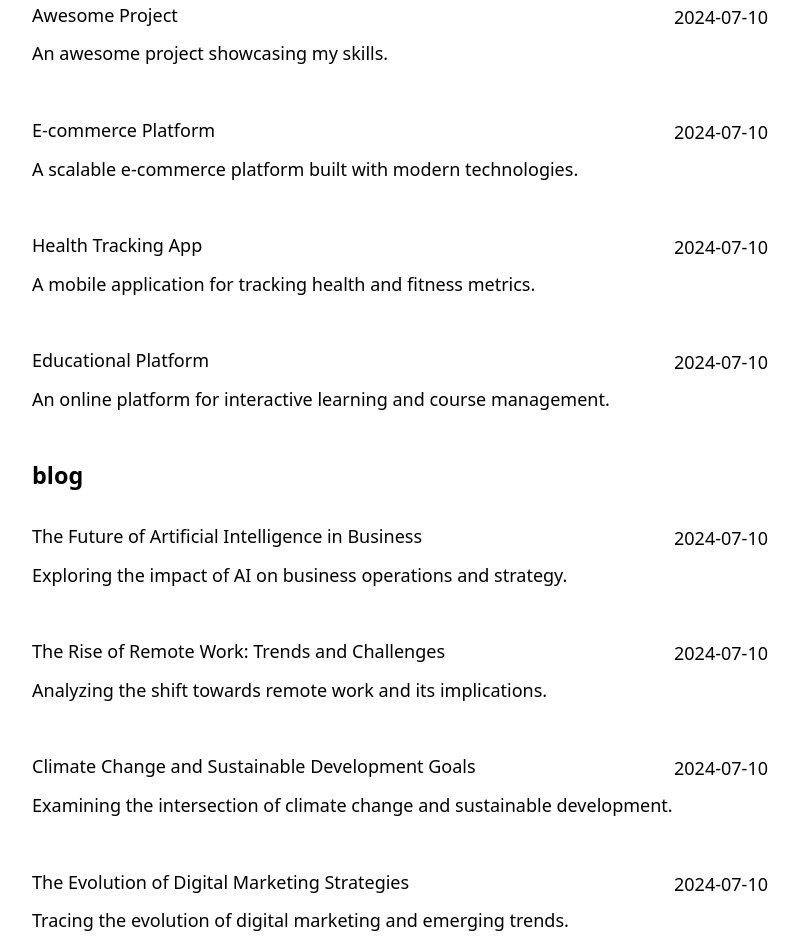
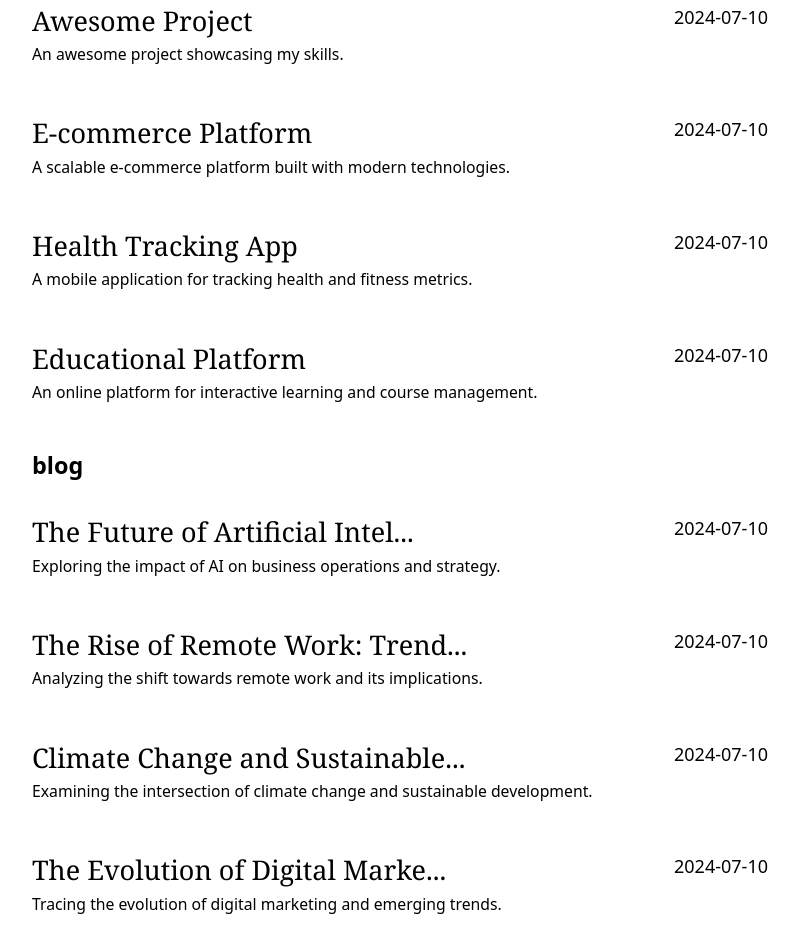
Before and after one commit to Thomas-Zabalo/astro-template, an Astro site: page / in a window 1280 px wide. Shown: the part 1590-2542 px from the top of the page, without its empty margins (240-1039 px from the left). Built offline with nearby package versions, Linux system fonts and the light colour scheme; Astro itself is replaced by a stand-in of ours.

Commit message:
fix lenght content

```diff
--- a/src/components/Card.astro
+++ b/src/components/Card.astro
@@ -8,32 +8,38 @@ interface Props {
 }
 
 const { url, title, body, date } = Astro.props;
+
+function truncateTitle(title: string, maxLength: number): string {
+    if (title.length > maxLength) {
+        return title.substring(0, maxLength) + "...";
+    } else {
+        return title;
+    }
+}
 ---
 
-<li class="project-item">
+<li class="list-none">
     <a class="project-link" href={url}>
         <div class="flex gap-6 justify-between">
-            <h3 class="project-title">
-                {title}
+            <h3
+                class="project-title text-xl leading-tight font-serif font-medium group-hover:underline group-hover:decoration-dashed group-hover:underline-offset-4 group-hover:decoration-1 sm:text-2xl"
+            >
+                {truncateTitle(title, 30)}
             </h3>
-            <span class="project-date">
+            <span class="hidden sm:block">
                 {date}
             </span>
         </div>
-        <p class="project-body">
+        <p class="mt-1 text-sm leading-normal">
             {body}
         </p>
     </a>
 </li>
 
+
 <style>
-.project-item {
-    list-style: none;
-}
-
     .project-link {
         text-decoration: none;
-    color: inherit;
         display: block;
         position: relative;
     }
@@ -45,7 +51,7 @@ const { url, title, body, date } = Astro.props;
     }
 
     .project-title::after {
-    content: '';
+        content: "";
         display: block;
         position: absolute;
         bottom: 0;
@@ -53,7 +59,7 @@ const { url, title, body, date } = Astro.props;
         width: 100%;
         height: 2px;
         background: transparent;
-    border-bottom: 2px dashed currentColor;
+        border-bottom: 2px solid currentColor;
         transform: scaleX(0);
         transform-origin: bottom left;
         transition: transform 0.3s ease-out;
@@ -63,12 +69,4 @@ const { url, title, body, date } = Astro.props;
         transform: scaleX(1);
         transform-origin: bottom left;
     }
-
-.project-date {
-    color: var(--color-text);
-}
-
-.project-body {
-    margin-top: 0.5em;
-}
 </style>
```
Lines whose indentation alone changed are shown as unchanged.
